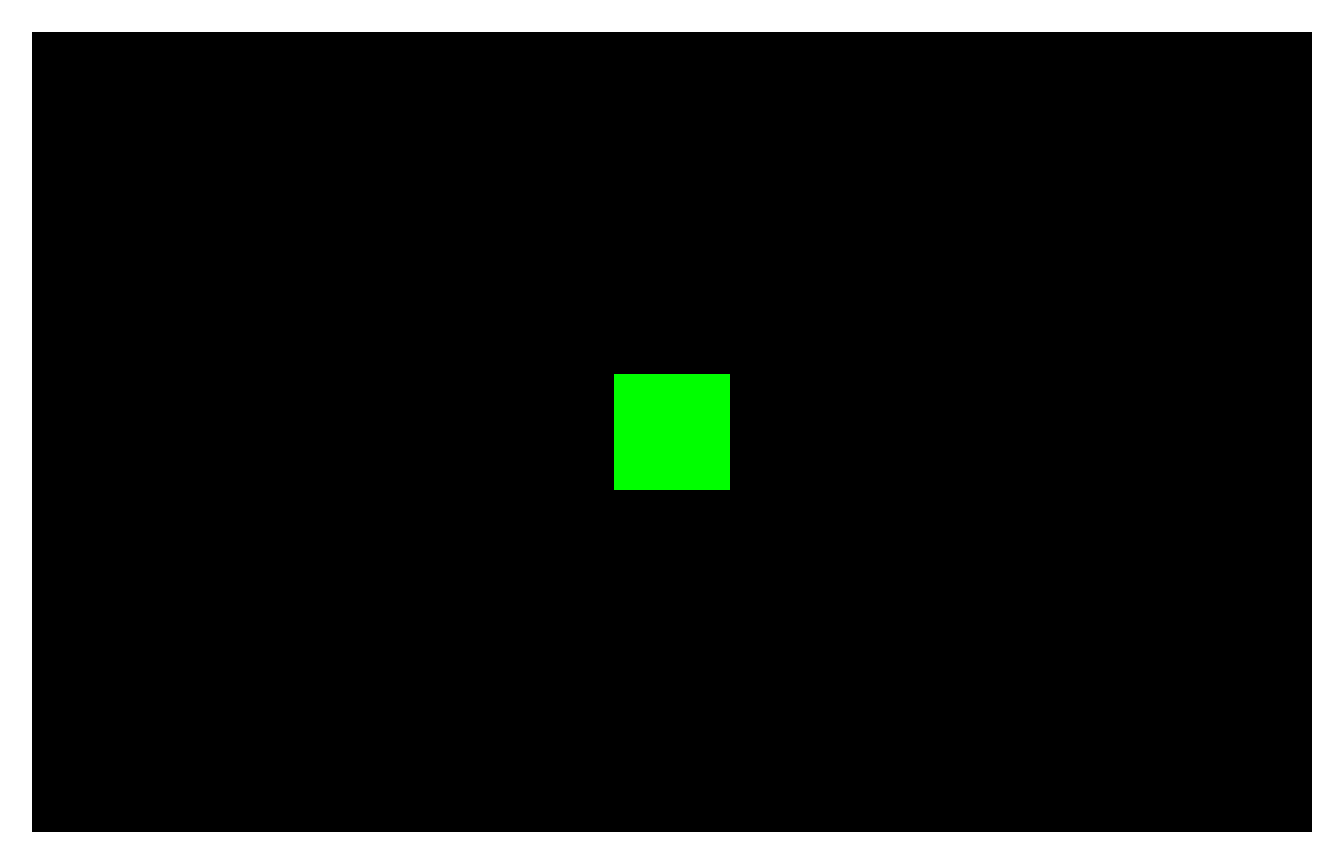
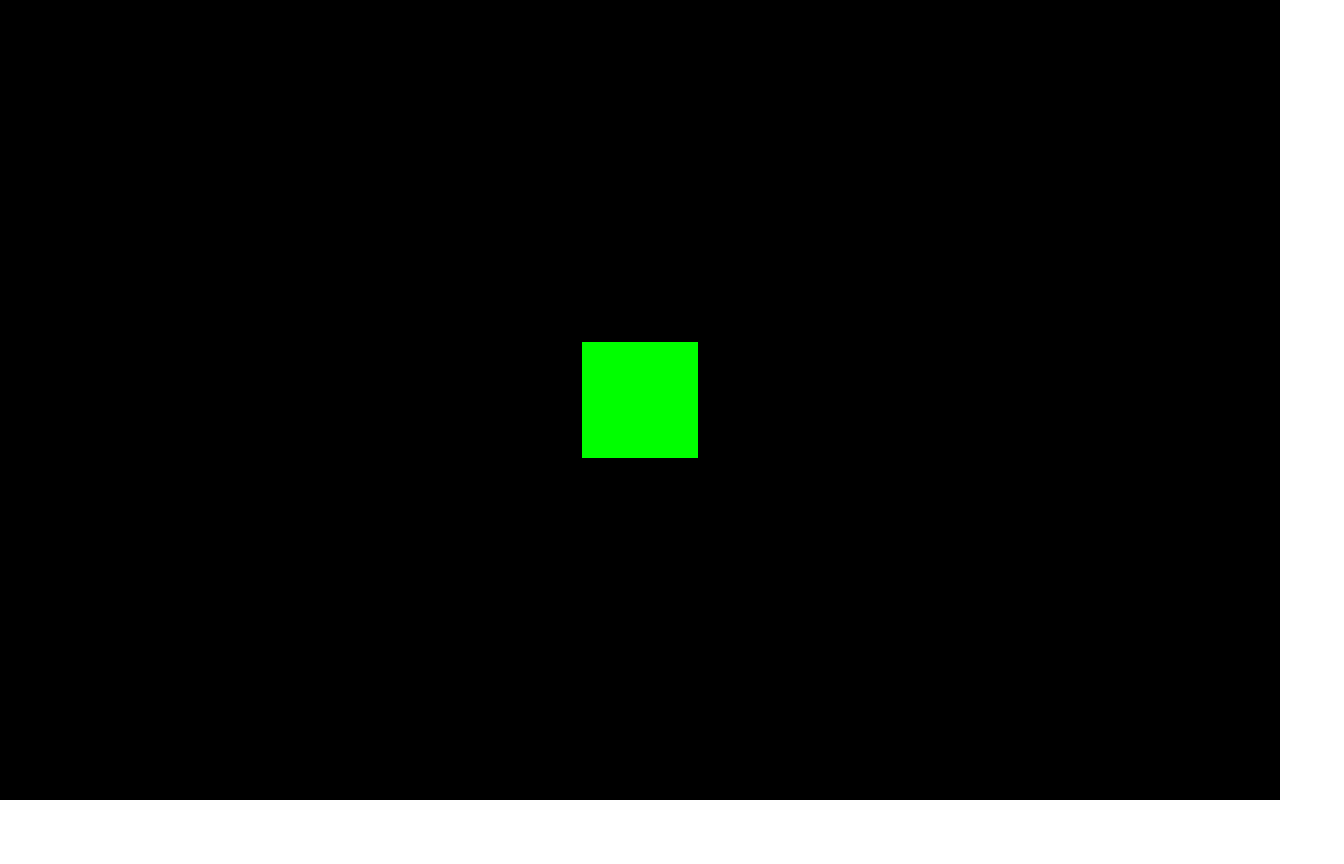
Before and after one commit to el1t/threejs-boxy, a React (Vite) app: page / in a window 1280 px wide. Shown: the whole page, 1344 px wide, since content can reach past the window. After the commit the page ends 800 px from the top, so only its background shows below. Built offline with nearby package versions, Linux system fonts and the light colour scheme.

Commit message:
Add mouseover raycast

```diff
--- a/package.json
+++ b/package.json
@@ -12,6 +12,7 @@
   "dependencies": {
     "react": "^18.2.0",
     "react-dom": "^18.2.0",
+    "react-use": "^17.4.2",
     "three": "^0.159.0"
   },
   "devDependencies": {
--- a/src/ThreeBridge.tsx
+++ b/src/ThreeBridge.tsx
@@ -1,4 +1,6 @@
+import type { PointerEventHandler } from 'react'
 import { useCallback, useEffect, useMemo, useRef } from 'react'
+import { useMeasure } from 'react-use'
 import * as THREE from 'three'
 import useMergeRefs from './useMergeRefs'
 
@@ -6,7 +8,8 @@ const ThreeBridge: React.FC = () => {
 	const renderer = useMemo(() => new THREE.WebGLRenderer(), [])
 
 	// Insert renderer element
-	const ref = useRef<HTMLDivElement>()
+	const [measureRef, { width, height }] = useMeasure<HTMLDivElement>()
+	const divRef = useRef<HTMLDivElement>(null)
 	const callbackRef = useCallback(
 		(el: HTMLDivElement) => {
 			el.appendChild(renderer.domElement)
@@ -14,28 +17,27 @@ const ThreeBridge: React.FC = () => {
 		[renderer.domElement],
 	)
 	useEffect(() => {
-		renderer.setSize(window.innerWidth, window.innerHeight)
-		const { current } = ref
+		const { current } = divRef
 		if (current == null) {
 			return
 		}
 
+		renderer.setSize(width, height)
 		current.appendChild(renderer.domElement)
 		return () => {
 			current.removeChild(renderer.domElement)
 		}
-	}, [renderer])
+	}, [height, renderer, width])
+
+	const pointer = useMemo(() => new THREE.Vector2(NaN, NaN), [])
+	const camera = useMemo(
+		() => new THREE.PerspectiveCamera(75, width / height, 0.1, 1000),
+		[height, width],
+	)
 
 	// Threejs sample cube
 	useEffect(() => {
 		const scene = new THREE.Scene()
-		const camera = new THREE.PerspectiveCamera(
-			75,
-			window.innerWidth / window.innerHeight,
-			0.1,
-			1000,
-		)
-
 		const geometry = new THREE.BoxGeometry(1, 1, 1)
 		const material = new THREE.MeshBasicMaterial({ color: 0x00ff00 })
 		const cube = new THREE.Mesh(geometry, material)
@@ -43,14 +45,57 @@ const ThreeBridge: React.FC = () => {
 
 		camera.position.z = 5
 
+		const raycaster = new THREE.Raycaster()
+		let frameRequestHandle: number | null = null
 		const render = () => {
-			requestAnimationFrame(render)
+			frameRequestHandle = requestAnimationFrame(render)
+
+			raycaster.setFromCamera(pointer, camera)
+			const intersects = new Set(
+				raycaster
+					.intersectObjects(scene.children)
+					.map(intersection => intersection.object),
+			)
+			for (const obj of scene.children) {
+				if (intersects.has(obj)) {
+					obj.material.color.set(0xff0000)
+				} else {
+					obj.material.color.set(0x00ff00)
+				}
+			}
+
 			renderer.render(scene, camera)
 		}
 		render()
-	}, [renderer])
 
-	return <div ref={useMergeRefs(ref, callbackRef)} />
+		return () => {
+			if (frameRequestHandle != null) {
+				cancelAnimationFrame(frameRequestHandle)
+			}
+		}
+	}, [camera, pointer, renderer])
+
+	const onPointerMove: PointerEventHandler<HTMLDivElement> = event => {
+		// from https://threejs.org/docs/index.html#api/en/core/Raycaster
+		pointer.x = (event.clientX / width) * 2 - 1
+		pointer.y = -(event.clientY / height) * 2 + 1
+	}
+
+	return (
+		<div
+			onPointerMove={onPointerMove}
+			ref={useMergeRefs(measureRef, divRef, callbackRef)}
+			style={{
+				height: '100vh',
+				width: '100vw',
+				position: 'absolute',
+				top: 0,
+				left: 0,
+				right: 0,
+				bottom: 0,
+			}}
+		/>
+	)
 }
 
 export default ThreeBridge
```
Also changed, not shown: 1 other file (tests, documents, lock files or other folders).
